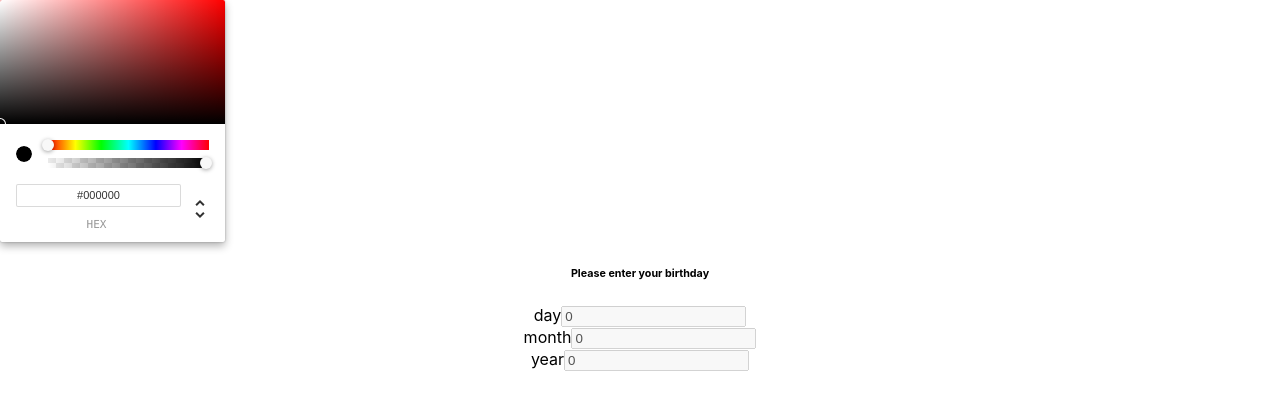
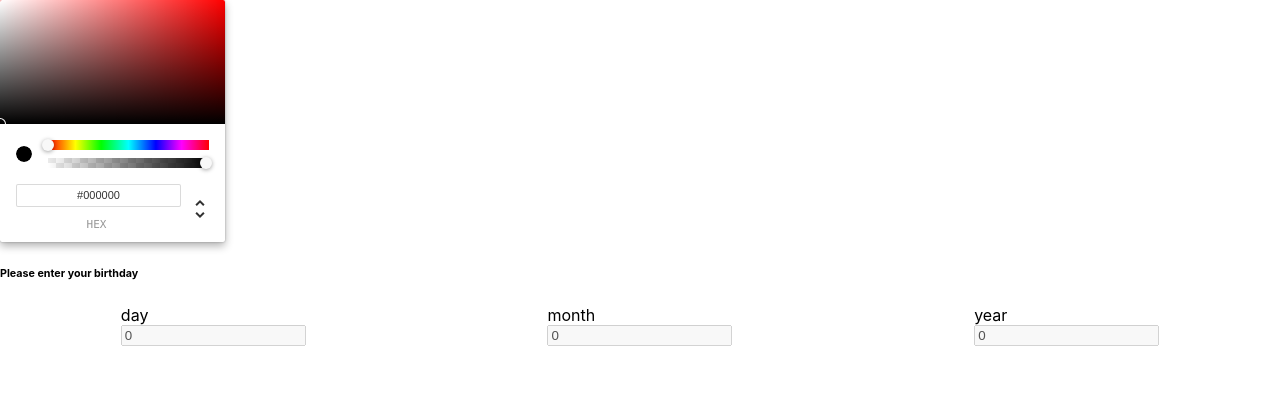
Before and after one commit to CD-Mackay/bad_ui_battles, a React (Create React App) app in the folder color-picker/: page / in a window 1280 px wide. Shown: the top 410 px of the page. Built offline with nearby package versions, Linux system fonts and the light colour scheme.

Commit message:
style layout

```diff
--- a/color-picker/src/App.css
+++ b/color-picker/src/App.css
@@ -1,38 +1,9 @@
-.App {
-  text-align: center;
+.input-wrapper {
+  display: flex;
+  flex-direction: column;
 }
 
-.App-logo {
-  height: 40vmin;
-  pointer-events: none;
+.wrapper {
+  display: flex;
+  justify-content: space-around;
 }
-
-@media (prefers-reduced-motion: no-preference) {
-  .App-logo {
-    animation: App-logo-spin infinite 20s linear;
-  }
-}
-
-.App-header {
-  background-color: #282c34;
-  min-height: 100vh;
-  display: flex;
-  flex-direction: column;
-  align-items: center;
-  justify-content: center;
-  font-size: calc(10px + 2vmin);
-  color: white;
-}
-
-.App-link {
-  color: #61dafb;
-}
-
-@keyframes App-logo-spin {
-  from {
-    transform: rotate(0deg);
-  }
-  to {
-    transform: rotate(360deg);
-  }
-}
```
